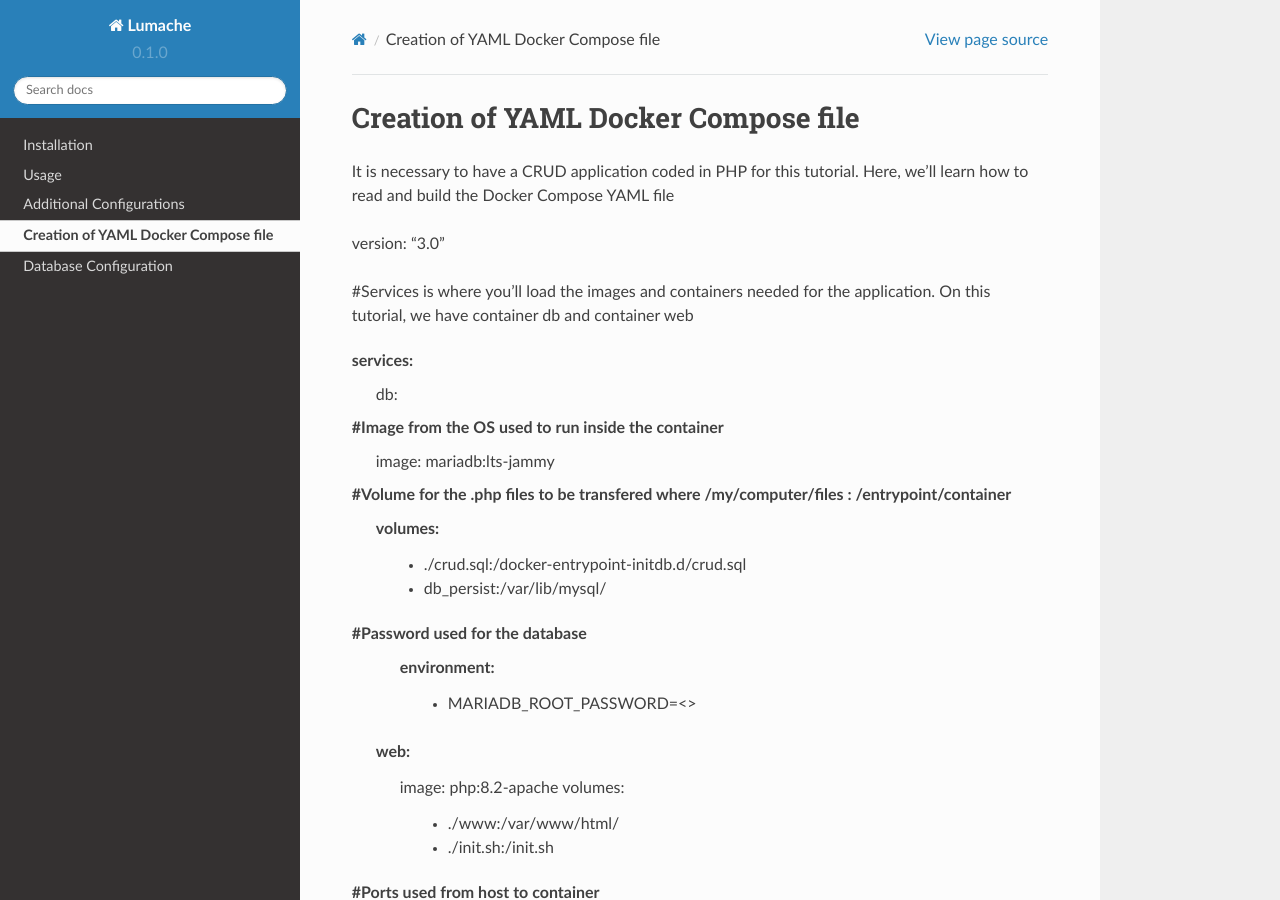
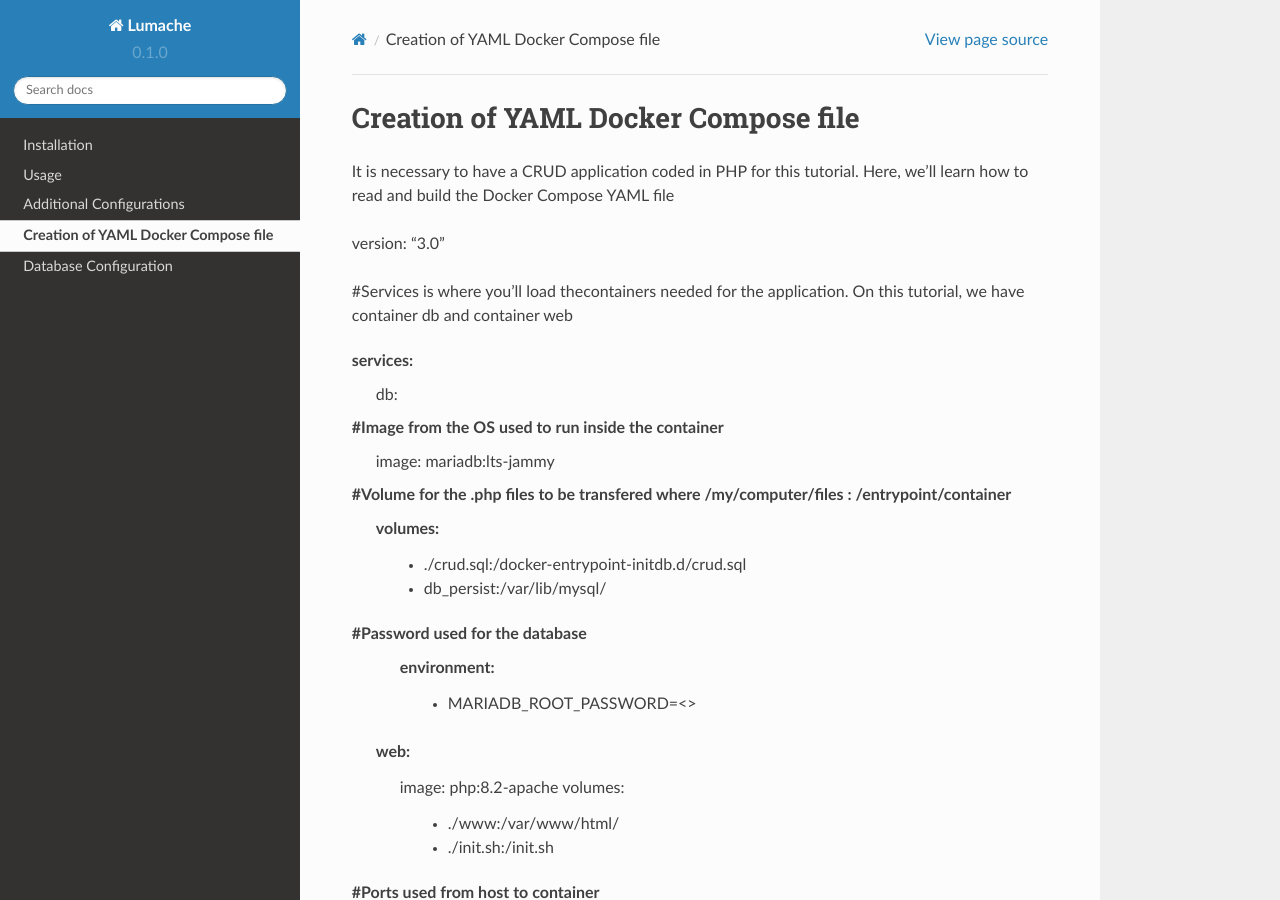
Before and after one commit to beatrizamante/docker-crud-devops, a Sphinx documentation site: the page built from docs/source/explainingYAML.rst, in a window 1280 px wide and 900 px high. Built offline with Sphinx 7.4.7 and the Read the Docs theme 2.0.0, drawn with Linux system fonts in a browser that asks for light colours.

Commit message:
Update explainingYAML.rst

```diff
--- a/docs/source/explainingYAML.rst
+++ b/docs/source/explainingYAML.rst
@@ -6,7 +6,7 @@ It is necessary to have a CRUD application coded in PHP for this tutorial. Here,
 
 version: "3.0"
 
-#Services is where you'll load the images and containers needed for the application. On this tutorial, we have container db and container web
+#Services is where you'll load thecontainers needed for the application. On this tutorial, we have container db and container web
 
 services:
   db:
```
